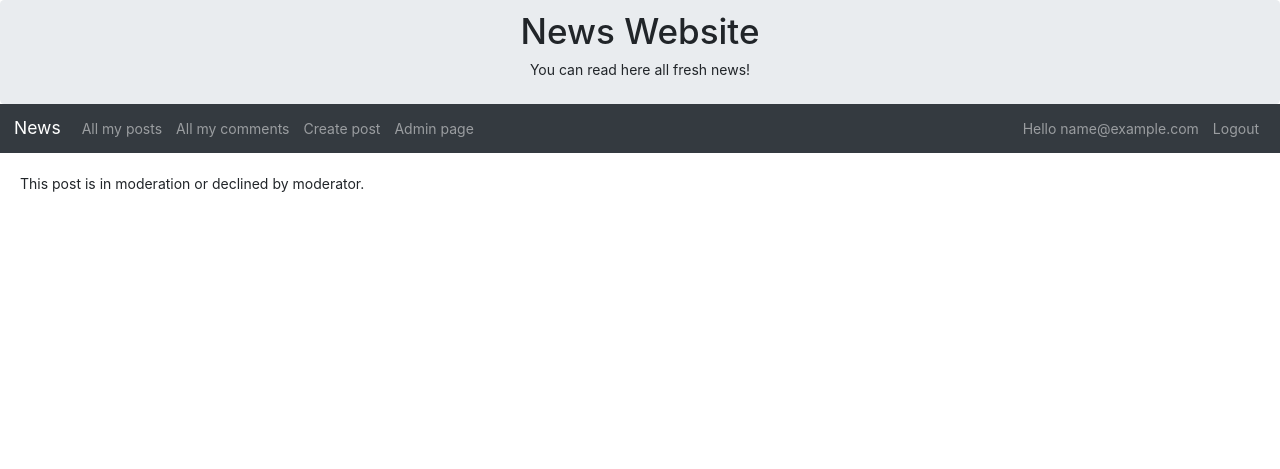
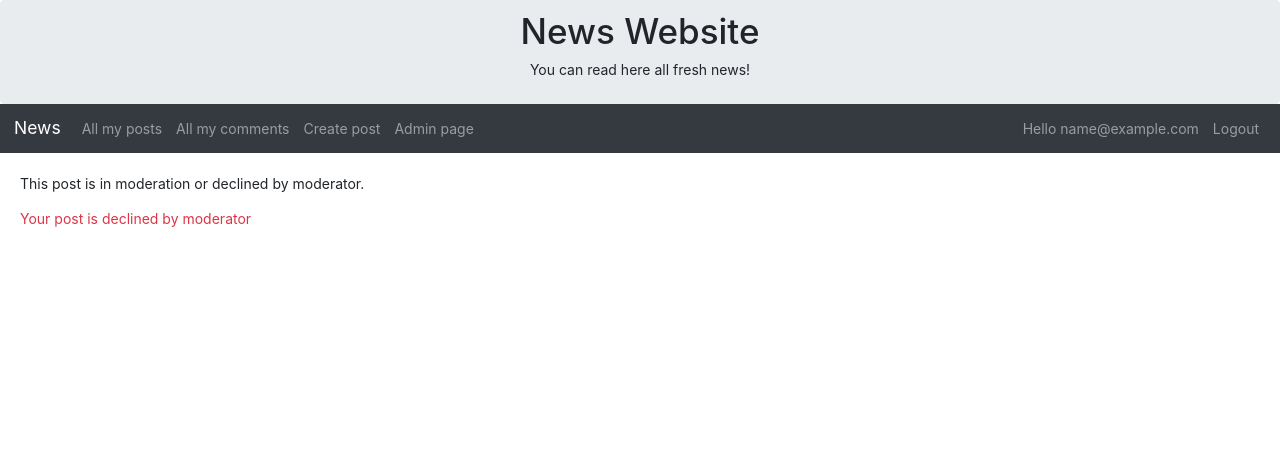
Before and after one commit to adrianashymoniak/News-website, a Django app: template news/templates/news/post_detail.html in a window 1280 px wide. Shown: the top 469 px of the page. Run offline with Django 3.2, Linux system fonts and the light colour scheme; the template is opened without the code that fills it: values that come from a table or form of the project are taken from there, others are empty; the visitor is signed in with stand-in values (Sample User, id 1); parts of the project's set-up code (start-up, migrations or seed data) failed here and were passed over; some libraries are stand-ins or nearby versions.

Commit message:
Refactor post detail template

```diff
--- a/news/templates/news/post_detail.html
+++ b/news/templates/news/post_detail.html
@@ -3,6 +3,7 @@
     Post {{ post.title|truncatechars:10 }} detail
 {% endblock %}
 {% load tz %}
+
 {% block general_content %}
     {% if post.status == 1 %}
         <h4 class="post-title-detail"
@@ -13,6 +14,11 @@
             {% if user.is_authenticated %}
                 <a class="btn btn-secondary" href="
 {% url "create_comment" pk=post.pk %}">Add comment</a>
+                {% if post.author == request.user %}
+                    <a class="btn btn-secondary" href="
+{% url "edit_post" pk=post.pk %}">Edit</a>
+
+                {% endif %}
             {% endif %}
         </div>
         {% for comment in page_obj %}
@@ -43,12 +49,5 @@
     {% endif %}
 {% endblock %}
 {% block content %}
-    {% if post.author == request.user %}
-        {% include 'news/html_helpers/post_status.html' %}
-
-        <a class="btn btn-secondary" href="
-{% url "edit_post" pk=post.pk %}">Edit</a>
-
-    {% endif %}
-    </a>
+    {% include 'news/html_helpers/post_status.html' %}
 {% endblock %}
```
